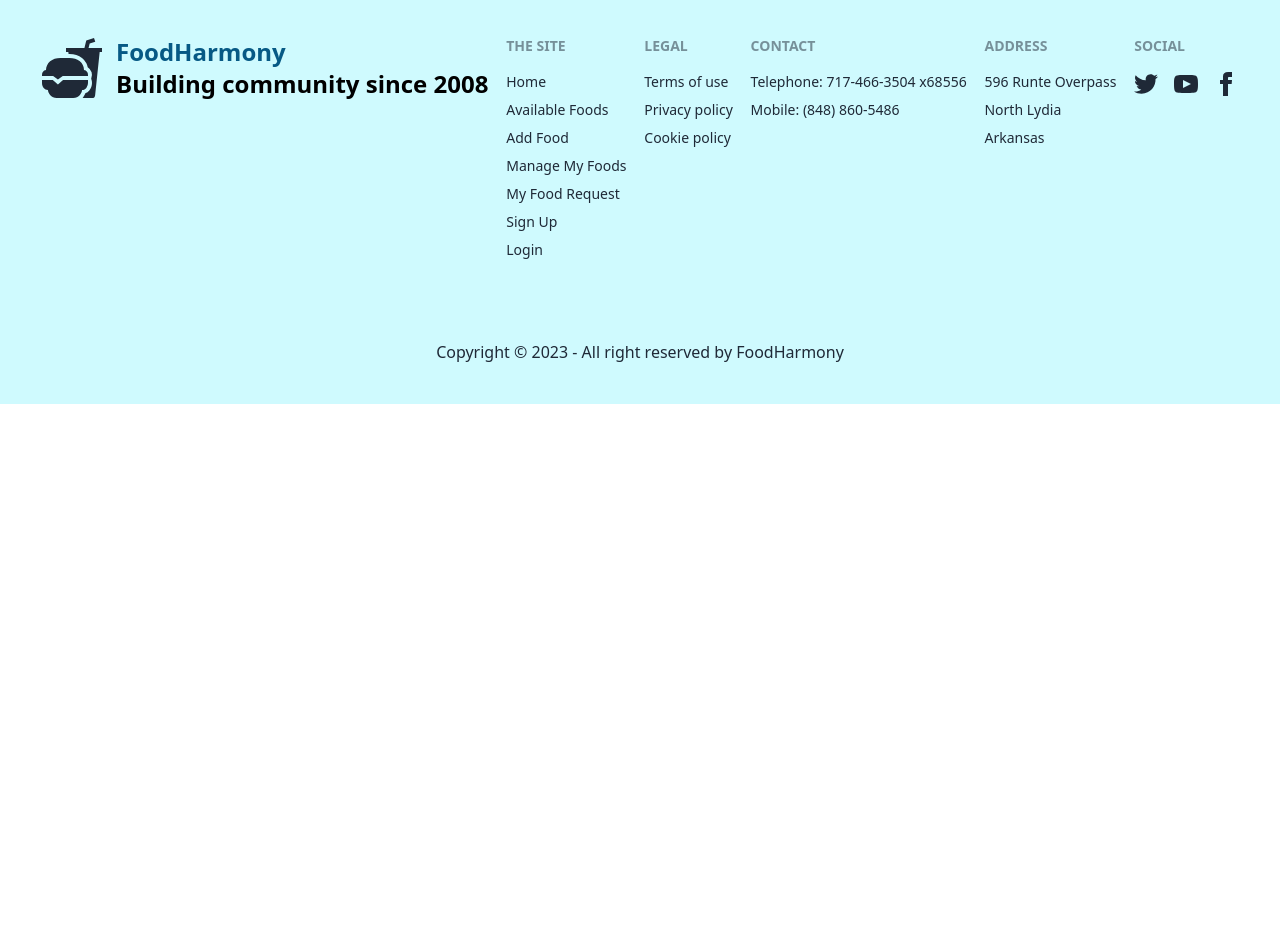
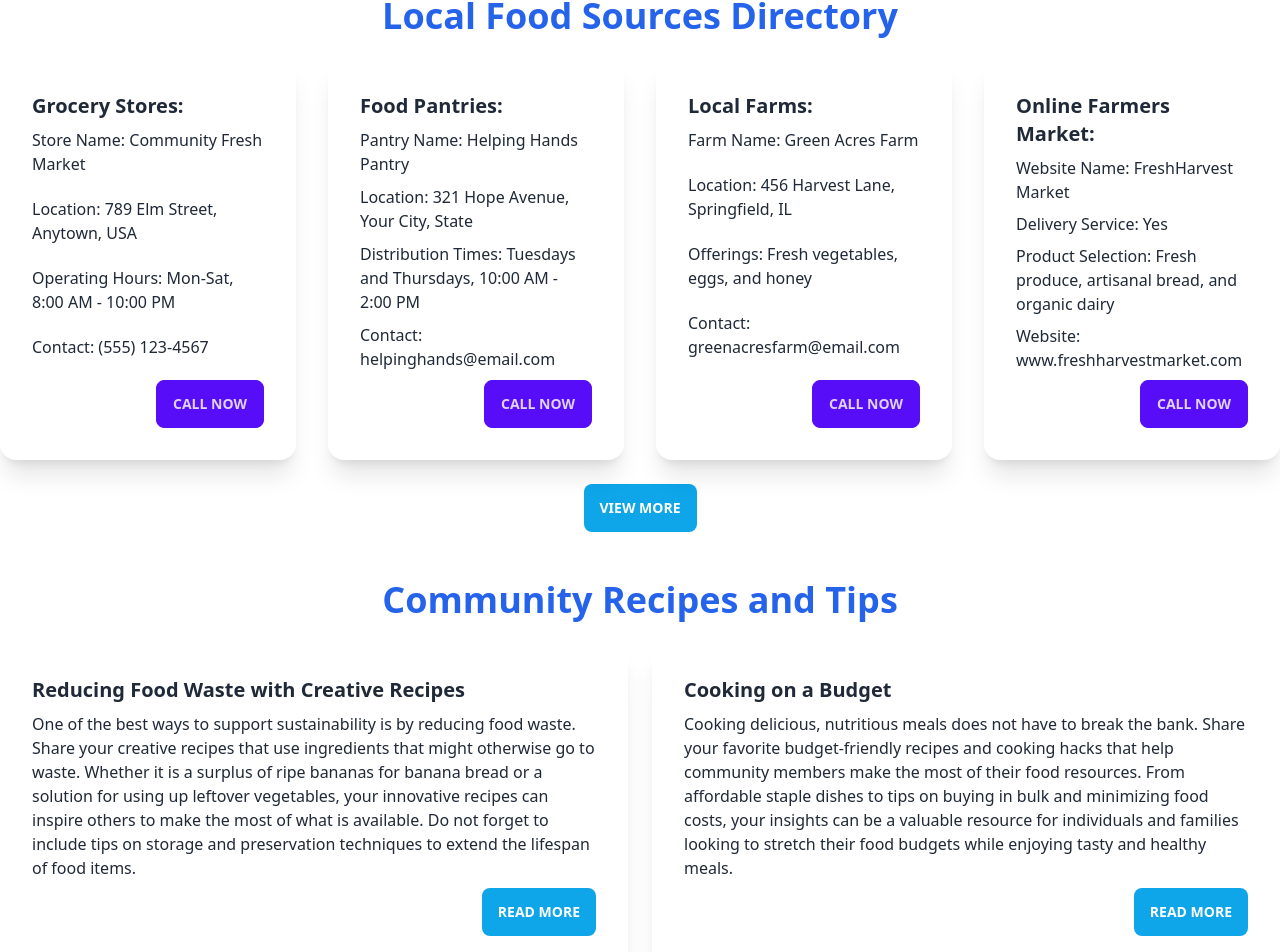
Before and after one commit to Safayat-Hasan/Community-Food-client, a React (Vite) app: page / in a window 1280 px wide. Shown: the part 1256-2208 px from the top of the page. Before the commit the page ends 1660 px from the top, so only its background shows below. Built offline with nearby package versions, Linux system fonts and the light colour scheme; no server answers.

Commit message:
completed the home page

```diff
--- /dev/null
+++ b/src/components/Home/ExtraSections.jsx
@@ -0,0 +1,89 @@
+
+
+const ExtraSections = () => {
+    return (
+        <div>
+            <div>
+                <h2 className="text-center text-4xl font-extrabold mb-6 mt-12 text-blue-600">Local Food Sources Directory</h2>
+                <div className="grid grid-cols-2 md:grid-cols-3 lg:grid-cols-4 gap-8 mb-6">
+                    <div className="card bg-base-100 shadow-xl">
+                        <div className="card-body">
+                            <h2 className="card-title">Grocery Stores:</h2>
+                            <p>Store Name: Community Fresh Market</p>
+                            <p>Location: 789 Elm Street, Anytown, USA</p>
+                            <p>Operating Hours: Mon-Sat, 8:00 AM - 10:00 PM</p>
+                            <p>Contact: (555) 123-4567</p>
+                            <div className="card-actions justify-end">
+                                <button className="btn btn-primary">Call Now</button>
+                            </div>
+                        </div>
+                    </div>
+                    <div className="card bg-base-100 shadow-xl">
+                        <div className="card-body">
+                            <h2 className="card-title">Food Pantries:</h2>
+                            <p>Pantry Name: Helping Hands Pantry</p>
+                            <p>Location: 321 Hope Avenue, Your City, State</p>
+                            <p>Distribution Times: Tuesdays and Thursdays, 10:00 AM - 2:00 PM</p>
+                            <p>Contact: helpinghands@email.com</p>
+                            <div className="card-actions justify-end">
+                                <button className="btn btn-primary">Call Now</button>
+                            </div>
+                        </div>
+                    </div>
+                    <div className="card bg-base-100 shadow-xl">
+                        <div className="card-body">
+                            <h2 className="card-title">Local Farms:</h2>
+                            <p>Farm Name: Green Acres Farm</p>
+                            <p>Location: 456 Harvest Lane, Springfield, IL</p>
+                            <p>Offerings: Fresh vegetables, eggs, and honey</p>
+                            <p>Contact: greenacresfarm@email.com</p>
+                            <div className="card-actions justify-end">
+                                <button className="btn btn-primary">Call Now</button>
+                            </div>
+                        </div>
+                    </div>
+                    <div className="card bg-base-100 shadow-xl">
+                        <div className="card-body">
+                            <h2 className="card-title">Online Farmers Market:</h2>
+                            <p>Website Name: FreshHarvest Market</p>
+                            <p>Delivery Service: Yes</p>
+                            <p>Product Selection: Fresh produce, artisanal bread, and organic dairy</p>
+                            <p>Website: www.freshharvestmarket.com</p>
+                            <div className="card-actions justify-end">
+                                <button className="btn btn-primary">Call Now</button>
+                            </div>
+                        </div>
+                    </div>
+                </div>
+                <div className="text-center">
+                    <button className="btn btn-primary bg-sky-500 text-white border-0">View More</button>
+                </div>
+            </div>
+            <div>
+                <h2 className="text-center text-4xl font-extrabold mb-6 mt-12 text-blue-600">Community Recipes and Tips</h2>
+                <div className="md:flex gap-6">
+                    <div className="card md:w-1/2 bg-base-100 shadow-xl">
+                        <div className="card-body">
+                            <h2 className="card-title font-bold">Reducing Food Waste with Creative Recipes</h2>
+                            <p>One of the best ways to support sustainability is by reducing food waste. Share your creative recipes that use ingredients that might otherwise go to waste. Whether it is a surplus of ripe bananas for banana bread or a solution for using up leftover vegetables, your innovative recipes can inspire others to make the most of what is available. Do not forget to include tips on storage and preservation techniques to extend the lifespan of food items.</p>
+                            <div className="card-actions justify-end">
+                                <button className="btn btn-primary bg-sky-500 text-white border-0">Read More</button>
+                            </div>
+                        </div>
+                    </div>
+                    <div className="card md:w-1/2 bg-base-100 shadow-xl">
+                        <div className="card-body">
+                            <h2 className="card-title font-bold">Cooking on a Budget</h2>
+                            <p>Cooking delicious, nutritious meals does not have to break the bank. Share your favorite budget-friendly recipes and cooking hacks that help community members make the most of their food resources. From affordable staple dishes to tips on buying in bulk and minimizing food costs, your insights can be a valuable resource for individuals and families looking to stretch their food budgets while enjoying tasty and healthy meals.</p>
+                            <div className="card-actions justify-end">
+                                <button className="btn btn-primary bg-sky-500 text-white border-0">Read More</button>
+                            </div>
+                        </div>
+                    </div>
+                </div>
+            </div>
+        </div>
+    );
+};
+
+export default ExtraSections;
--- a/src/components/Home/FeaturedFoods.jsx
+++ b/src/components/Home/FeaturedFoods.jsx
@@ -23,7 +23,7 @@ const FeaturedFoods = () => {
 
     return (
         <div className="mb-16">
-            <h2 className="text-5xl font-bold text-center mb-6 text-blue-700">Our Featured Foods</h2>
+            <h2 className="text-5xl font-extrabold text-center mb-6 text-blue-700">Our Featured Foods</h2>
             <div className="mt-10 mb-10 grid grid-cols md:grid-cols-2 lg:grid-cols-3 gap-4">
                 {
                     foods.slice(0, 6).map(food => <FeaturedFoodsCard key={food._id} foods={food}></FeaturedFoodsCard>)
--- a/src/components/Home/Home.jsx
+++ b/src/components/Home/Home.jsx
@@ -1,4 +1,5 @@
 import Banner from "./Banner";
+import ExtraSections from "./ExtraSections";
 import FeaturedFoods from "./FeaturedFoods";
 
 
@@ -7,6 +8,7 @@ const Home = () => {
         <div>
             <Banner></Banner>
             <FeaturedFoods></FeaturedFoods>
+            <ExtraSections></ExtraSections>
         </div>
     );
 };
--- a/src/components/Shared/Footer.jsx
+++ b/src/components/Shared/Footer.jsx
@@ -2,7 +2,7 @@ import { IoFastFoodSharp } from "react-icons/io5";
 
 const Footer = () => {
     return (
-        <div className="mt-14">
+        <div className="mt-20">
             <footer className="footer p-10 bg-cyan-100 text-base-content">
                 <aside>
                     <div className="flex items-center gap-3">
```
